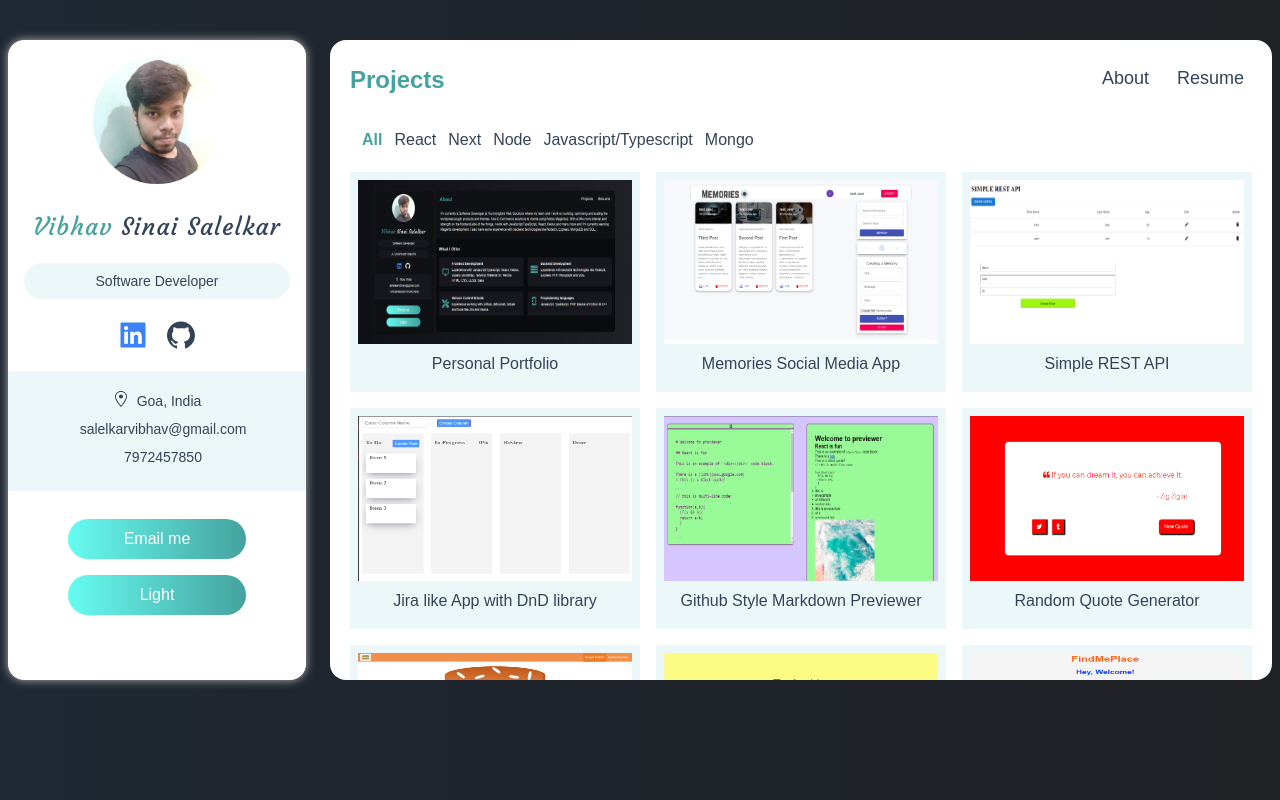
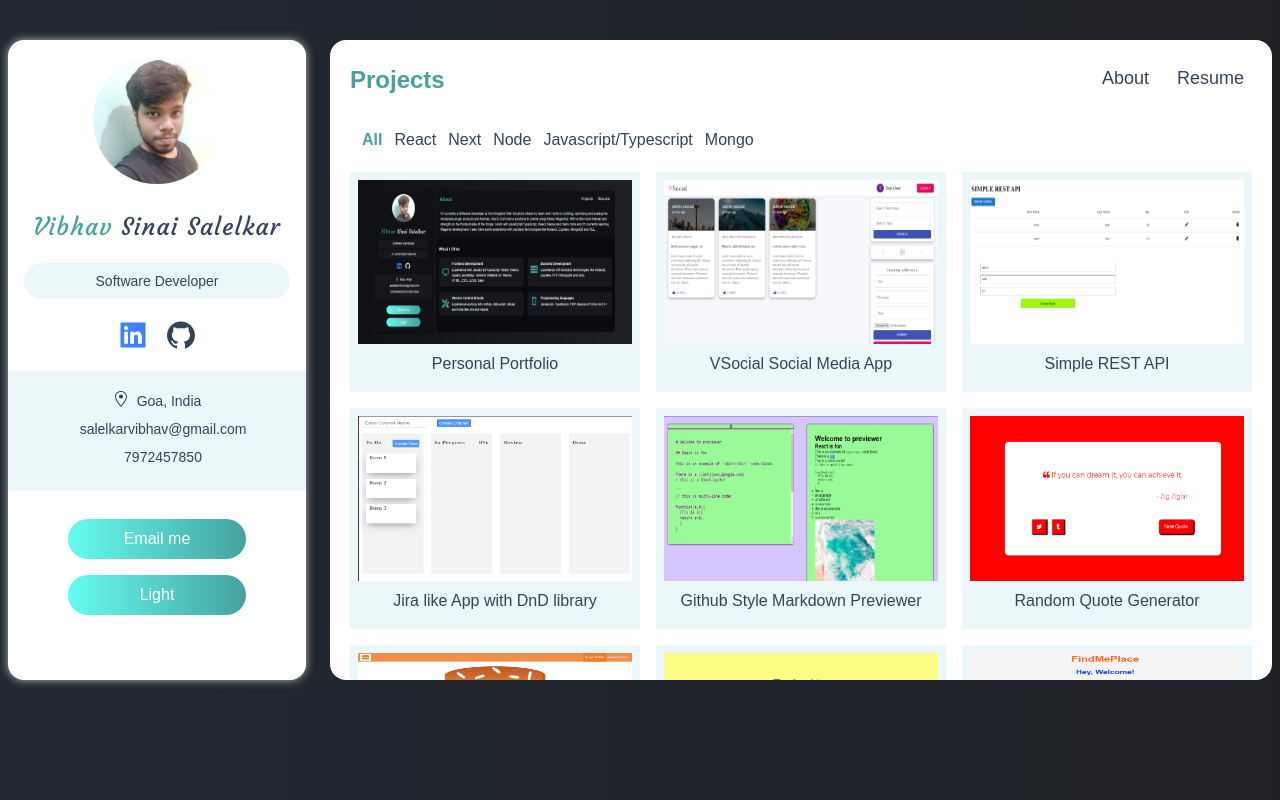
Before and after one commit to Vibhav-Salelkar/personal-portfolio, a Next.js app: page /projects in a window 1280 px wide. Built offline with nearby package versions, Linux system fonts and the light colour scheme.

Commit message:
fix: urls

```diff
--- a/data.ts
+++ b/data.ts
@@ -79,11 +79,11 @@ export const projects: IProject[] = [
   },
   {
     id: 2,
-    name: "Memories Social Media App",
-    desc: "MERN Stack app where user can create account, post memories, like, comment on others post. Also added features like authentication, middlewares, pagination, related posts and many more.",
+    name: "VSocial Social Media App",
+    desc: "MERN Stack app where user can create account, post stuff, like, comment on others post. Also added features like authentication, middlewares, pagination, related posts and many more.",
     img: "mern-stack.png",
-    source: "https://socialmemories.netlify.app/",
-    github: "https://github.com/Vibhav-Salelkar/memories-crud",
+    source: "https://vsocialmedia.netlify.app/",
+    github: "https://github.com/Vibhav-Salelkar/vsocial",
     category: ['react','node','mongo','javascript/typescript'],
     tech: ['MongoDB','Express','React','NodeJs'],
   },
```
Also changed, not shown: public/media/mern-stack.png.
